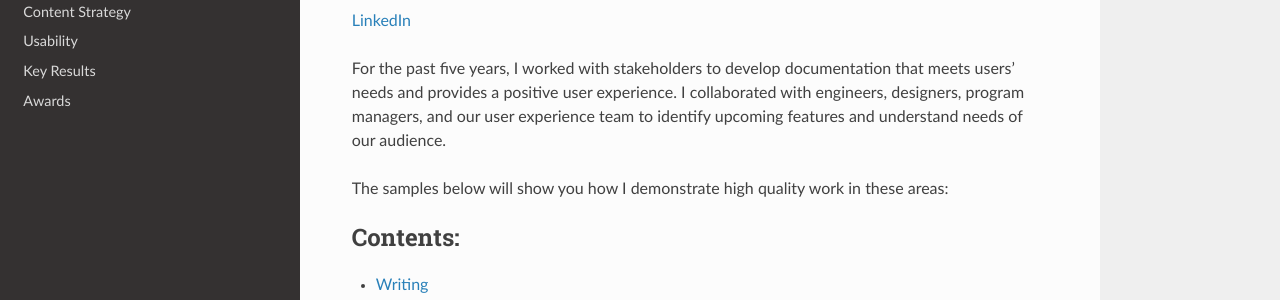
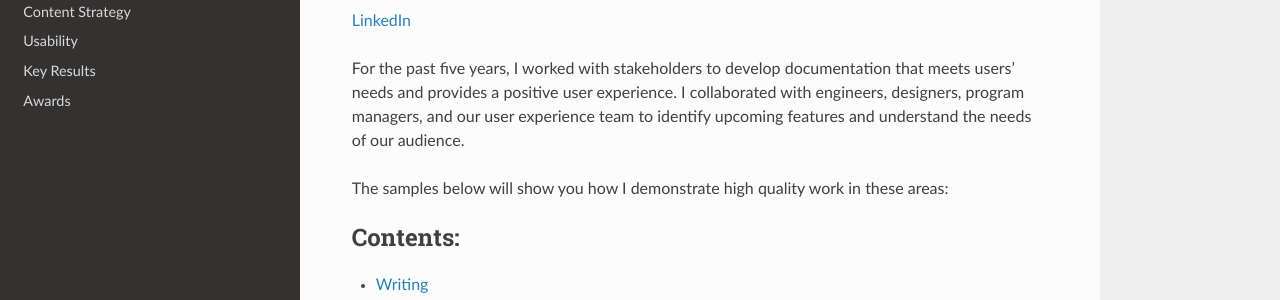
Before and after one commit to bikerben33/portfolio, a Sphinx documentation site: the page built from docs/source/index.rst, in a window 1280 px wide. Shown: the part 199-499 px from the top of the page. Built offline with Sphinx 7.4.7 and the Read the Docs theme 3.1.0, drawn with Linux system fonts in a browser that asks for light colours.

```diff
--- a/docs/source/index.rst
+++ b/docs/source/index.rst
@@ -11,7 +11,7 @@ Benjamin D Moore Portfolio
 For the past five years, I worked with stakeholders to develop documentation
 that meets users' needs and provides a positive user experience. I collaborated
 with engineers, designers, program managers, and our user experience team to
-identify upcoming features and understand needs of our audience.
+identify upcoming features and understand the needs of our audience.
 
 The samples below will show you how I demonstrate high quality work in these areas:
 
```
Also changed, not shown: docs/source/writing-samples.rst (+18 -11 lines).
